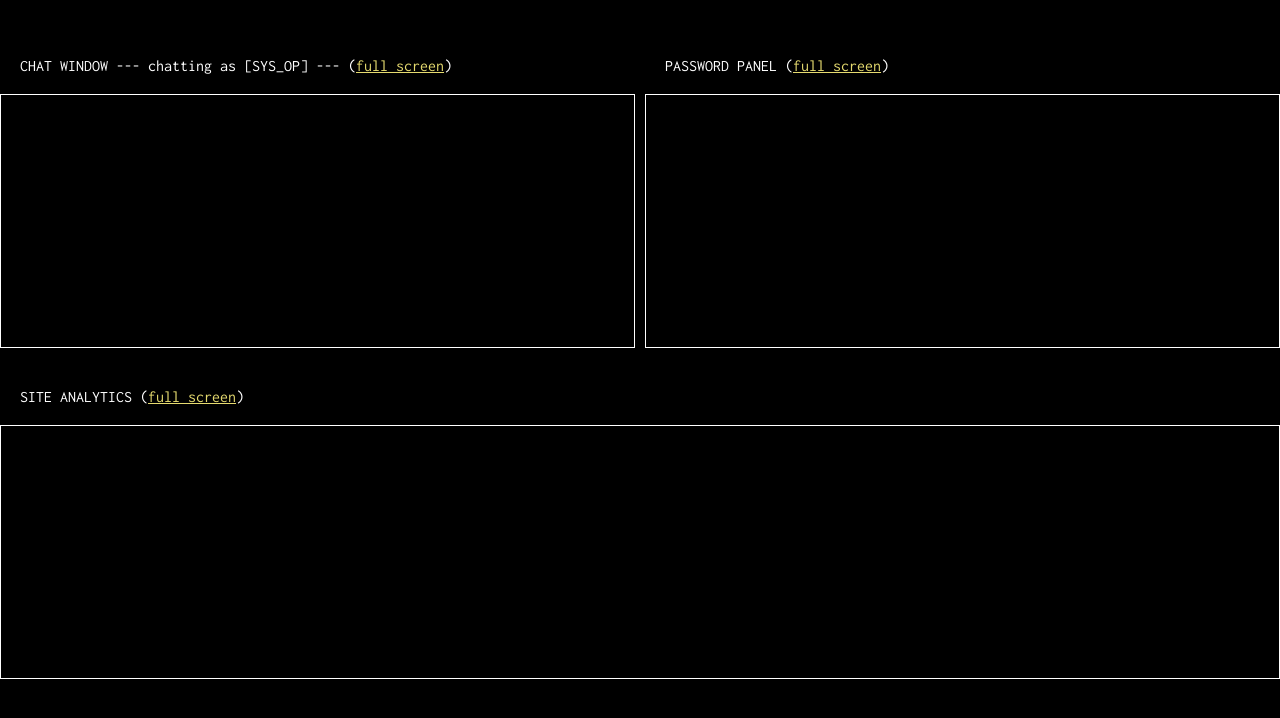
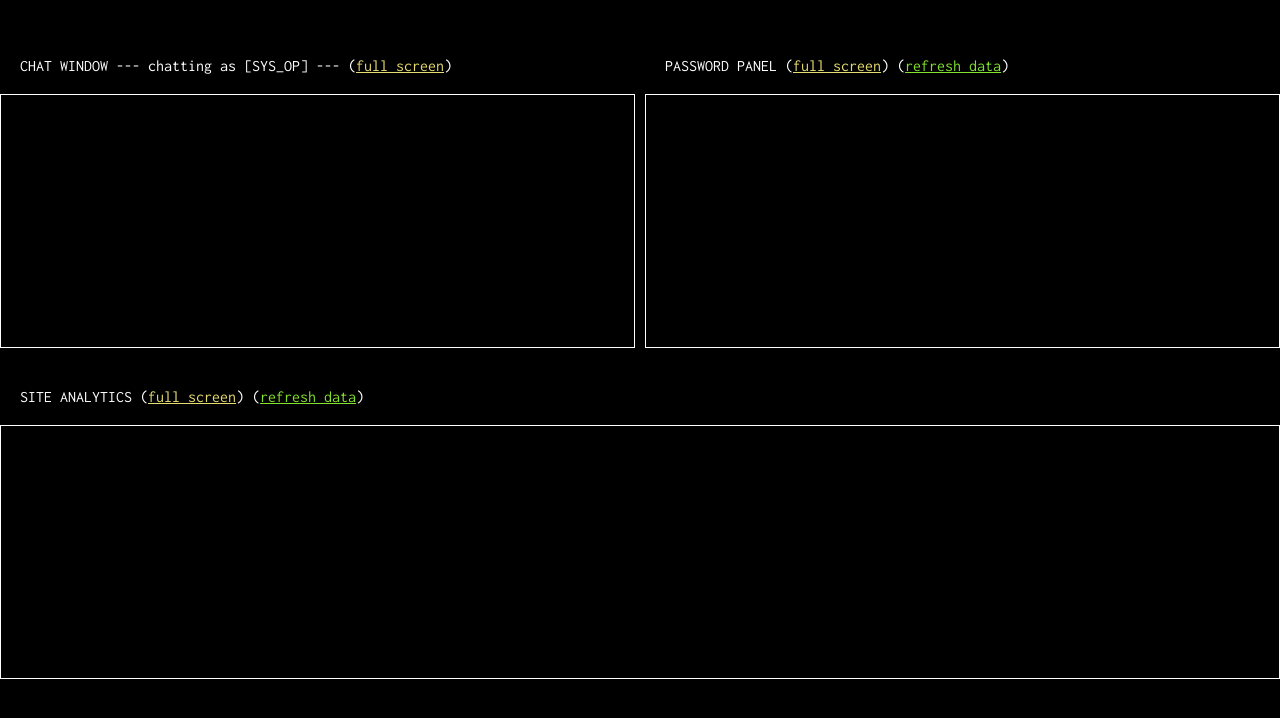
Before and after one commit to cleogirl2525/SUITABLE-FOR-EXECUTION, a website: page protected/admin-panel.html in a window 1280 px wide. Shown: the part 52-770 px from the top of the page. Drawn offline with Linux system fonts and the light colour scheme; files that its build step writes are made by us from their sources; files whose address does not match are found by name.

Commit message:
udpates to admin panel

```diff
--- a/my_modules/analytics/js/rest-api.js
+++ b/my_modules/analytics/js/rest-api.js
@@ -1,4 +1,3 @@
-const path = require('path')
 const fs = require('fs')
 const express = require('express')
 const cookieParser = require('cookie-parser')
--- a/protected/admin-panel.html
+++ b/protected/admin-panel.html
@@ -23,7 +23,7 @@
         </div>
         <div>
           <div class="title-bar">
-            PASSWORD PANEL (<a href="/pw">full screen</a>)
+            PASSWORD PANEL (<a href="/pw">full screen</a>) (<i id="refresh-pw">refresh data</i>)
           </div>
           <iframe src="/pw" border="none"></iframe>
         </div>
@@ -31,7 +31,7 @@
 
       <div class="col-1">
         <div class="title-bar">
-          SITE ANALYTICS (<a href="/analytics">full screen</a>)
+          SITE ANALYTICS (<a href="/analytics">full screen</a>) (<i id="refresh-a">refresh data</i>)
         </div>
         <iframe src="/analytics" border="none"></iframe>
       </div>
@@ -41,6 +41,8 @@
     <script src="/js/main.js"></script>
     <script>
       window.adminLogout('#logout')
+      $('#refresh-pw').on('click', () => { $('iframe[src="/pw"]').src = '/pw' })
+      $('#refresh-a').on('click', () => { $('iframe[src="/analytics"]').src = '/analytics' })
     </script>
   </body>
 </html>
--- a/www/css/admin.css
+++ b/www/css/admin.css
@@ -38,3 +38,10 @@ iframe {
 a {
   color: #E6DB6F;
 }
+
+#refresh-pw, #refresh-a {
+  font-style: normal;
+  color: #82E22E;
+  text-decoration: underline;
+  cursor: pointer;
+}
```
